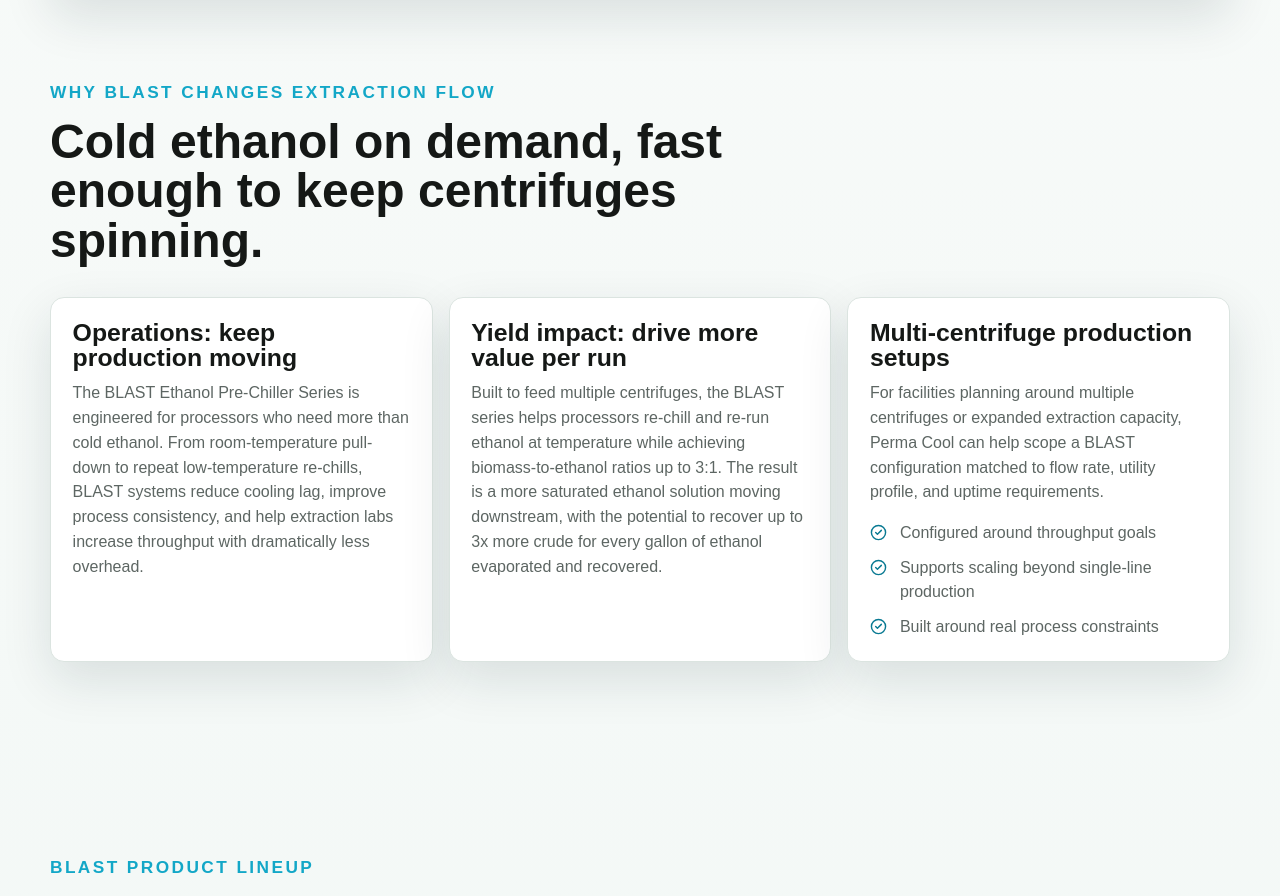
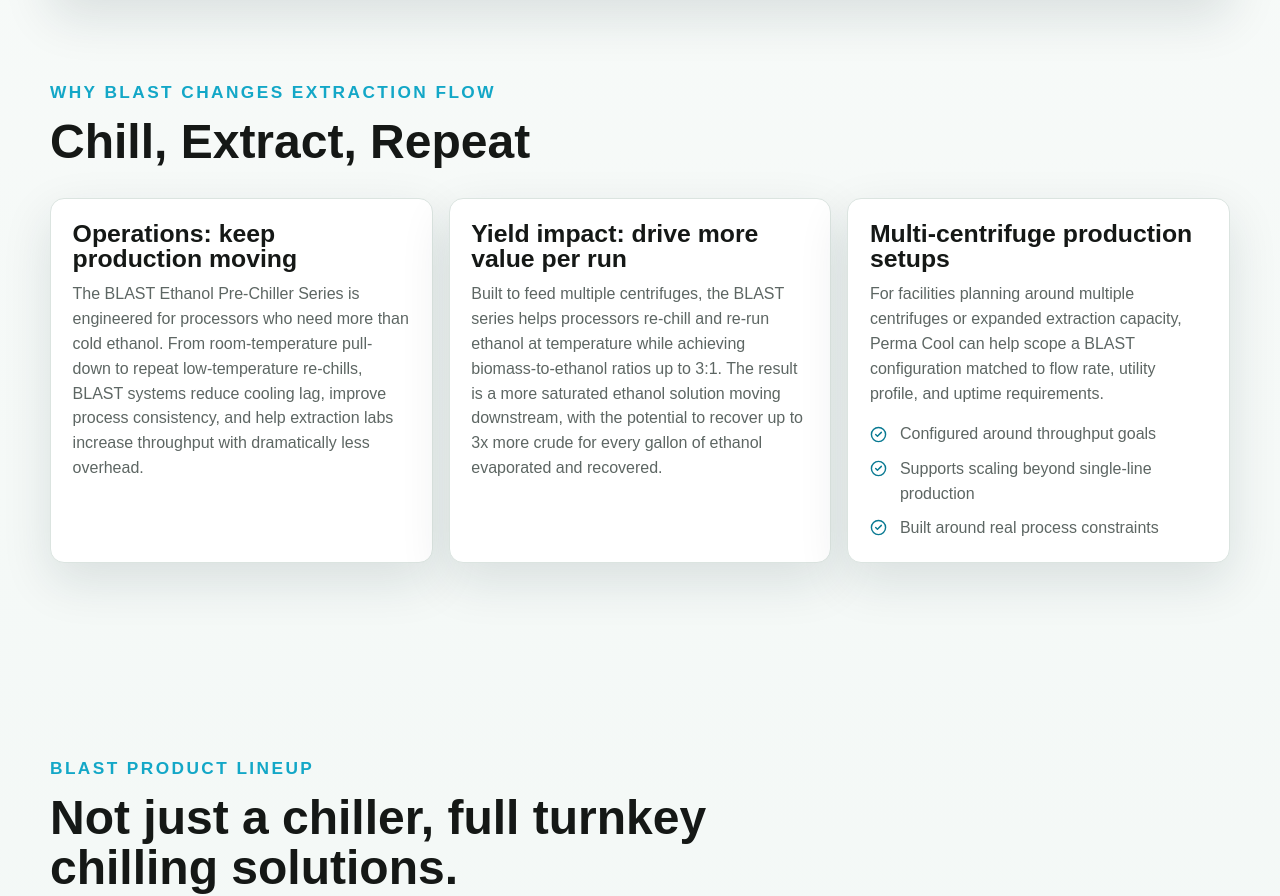
Before and after one commit to trupix/permacool, a Next.js app: page /ethanol-chilling-systems in a window 1280 px wide. Shown: the part 1581-2477 px from the top of the page. Built offline with nearby package versions, Linux system fonts and the light colour scheme.

Commit message:
Update ethanol flow headline

```diff
--- a/app/ethanol-chilling-systems/page.jsx
+++ b/app/ethanol-chilling-systems/page.jsx
@@ -280,7 +280,7 @@
       <section className="section ecs-flow-section">
         <div className="section-heading">
           <p className="eyebrow">Why BLAST Changes Extraction Flow</p>
-          <h2>Cold ethanol on demand, fast enough to keep centrifuges spinning.</h2>
+          <h2>Chill, Extract, Repeat</h2>
         </div>
         <div className="ecs-flow-grid">
           {flowStories.map((story) => (
```
